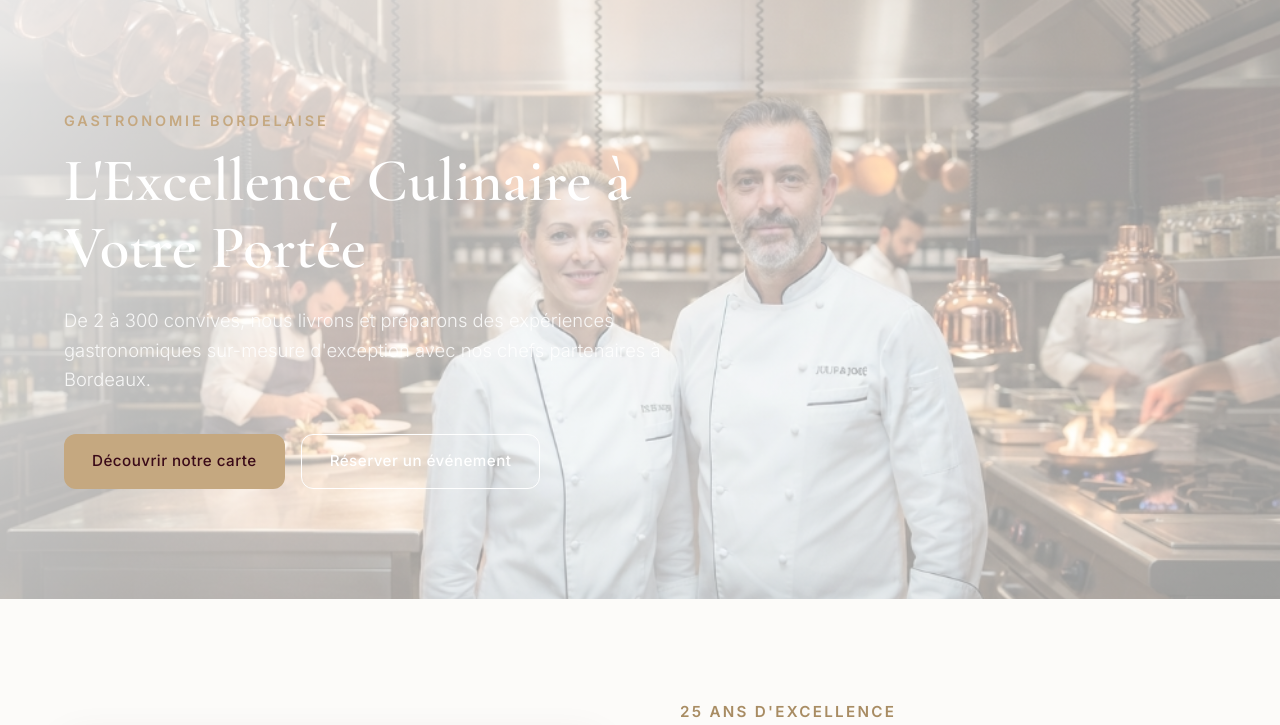
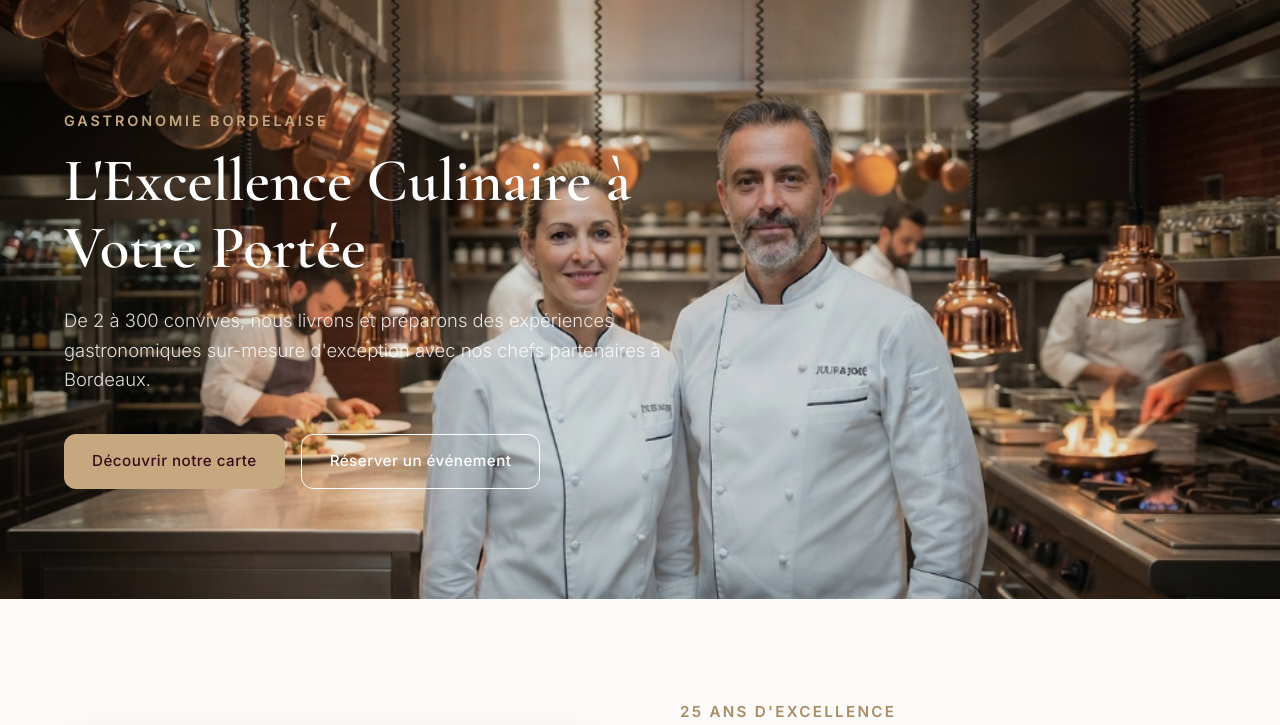
Before and after one commit to HindElMouta/Vite-Gourmand, a PHP site: page /vite-gourmand/ in a window 1280 px wide. Shown: the part 81-806 px from the top of the page. Run offline with PHP 8.4, Linux system fonts and the light colour scheme; data that the repository does not hold is empty.

Commit message:
correction
correction du README.MD, et style.css

```diff
--- a/style.css
+++ b/style.css
@@ -248,7 +248,7 @@ img { max-width: 100%; height: auto; }
     position: absolute;
     top: 0; left: 0;
     width: 100%; height: 100%;
-    background: linear-gradient(135deg, rgba(255, 255, 255, 0.9) 0%, rgba(255, 255, 255, 0.6) 50%);
+    background: linear-gradient(135deg, rgba(0, 0, 0, 0.3) 0%, rgba(0, 0, 0, 0.1) 40%);
     z-index: 1;
 }
 
```
Also changed, not shown: README.md.
